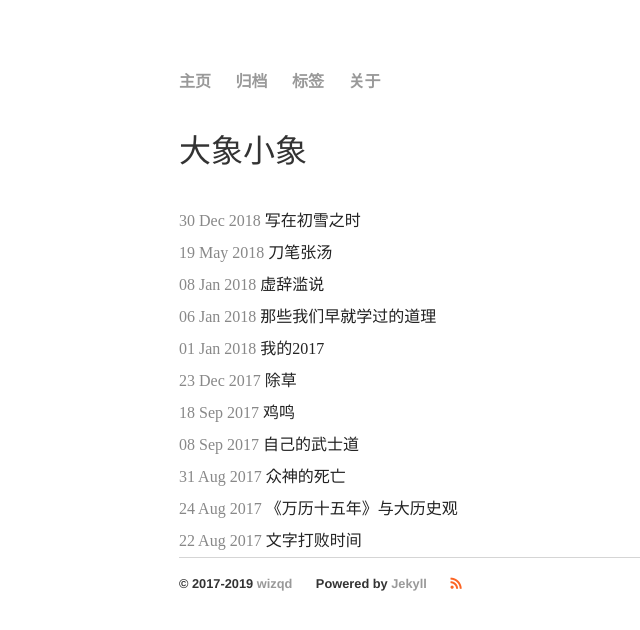
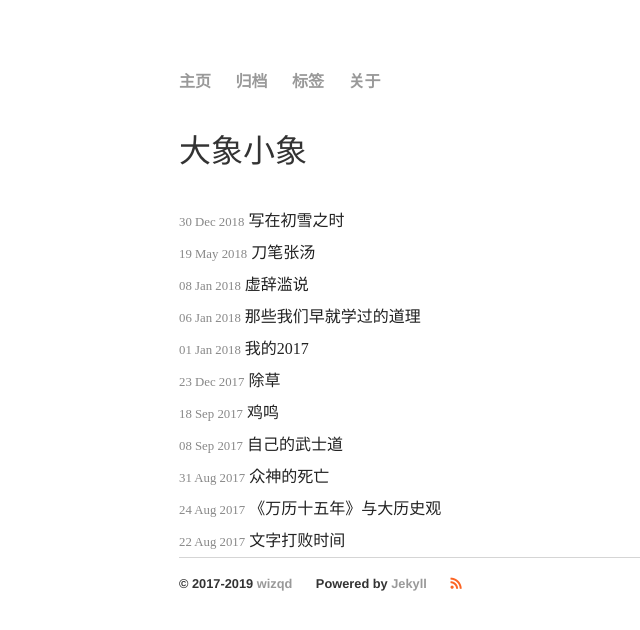
Before and after one commit to chqid/chqid.blog.io, a Jekyll site: the page built from index.html, in a window 1280 px wide. Shown: the top 630 px of the page, without its empty margins (77-717 px from the left). Built offline with Jekyll 4.4.1, drawn with Linux system fonts in a browser that asks for light colours; nearby versions of some CDN libraries; the list of posts is cut into pages by our own code.

Commit message:
fix index date

```diff
--- a/index.html
+++ b/index.html
@@ -8,9 +8,9 @@
 <div>
     {% for post in site.posts %}
     <div>
-      <div class="date">
+      <div class="article-title-date">
         {{ post.date | date_to_string }}
-      </span>
+      </div>
       <a href="{{ site.baseurl }}{{ post.url }}">
         {{ post.title }}
       </a>
```
